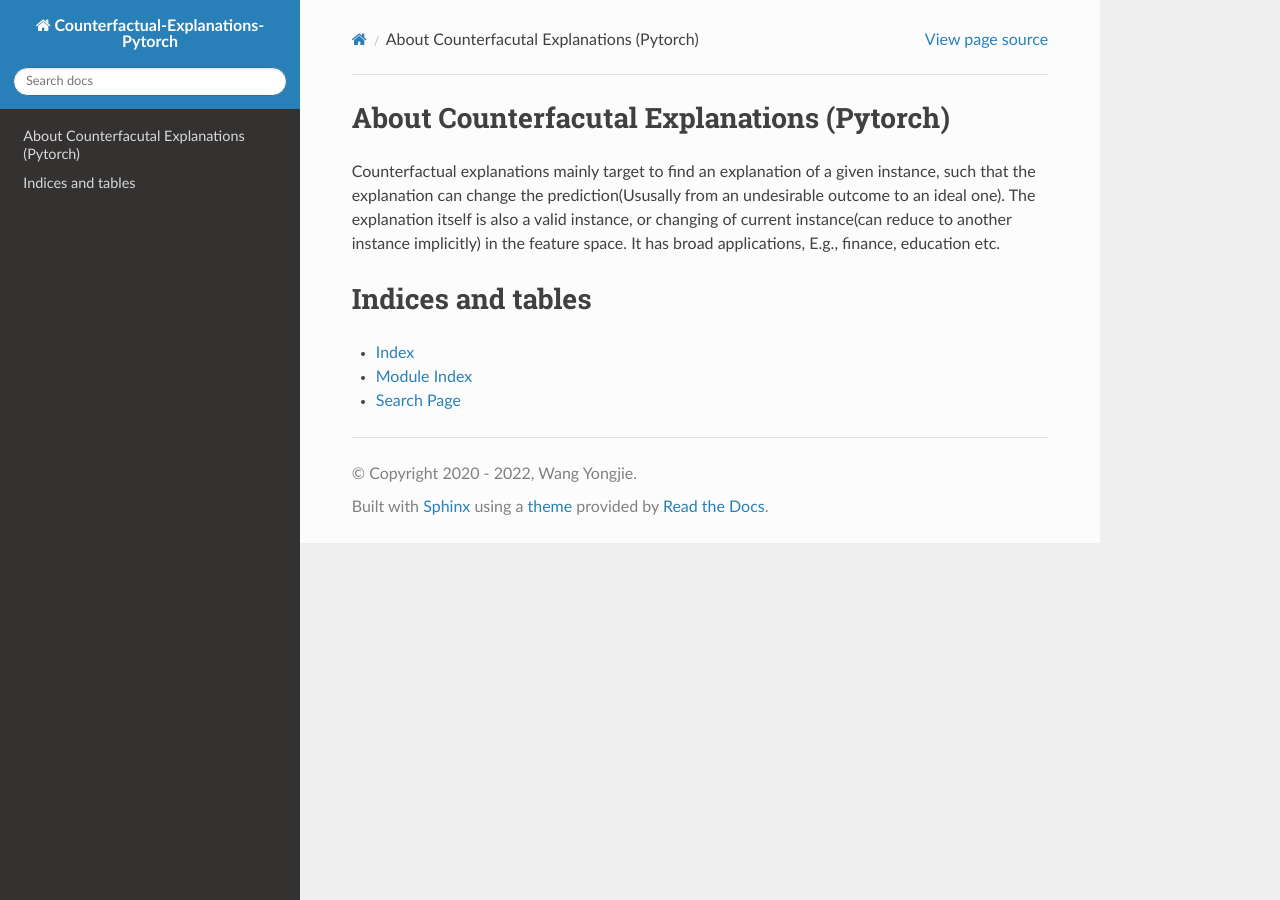
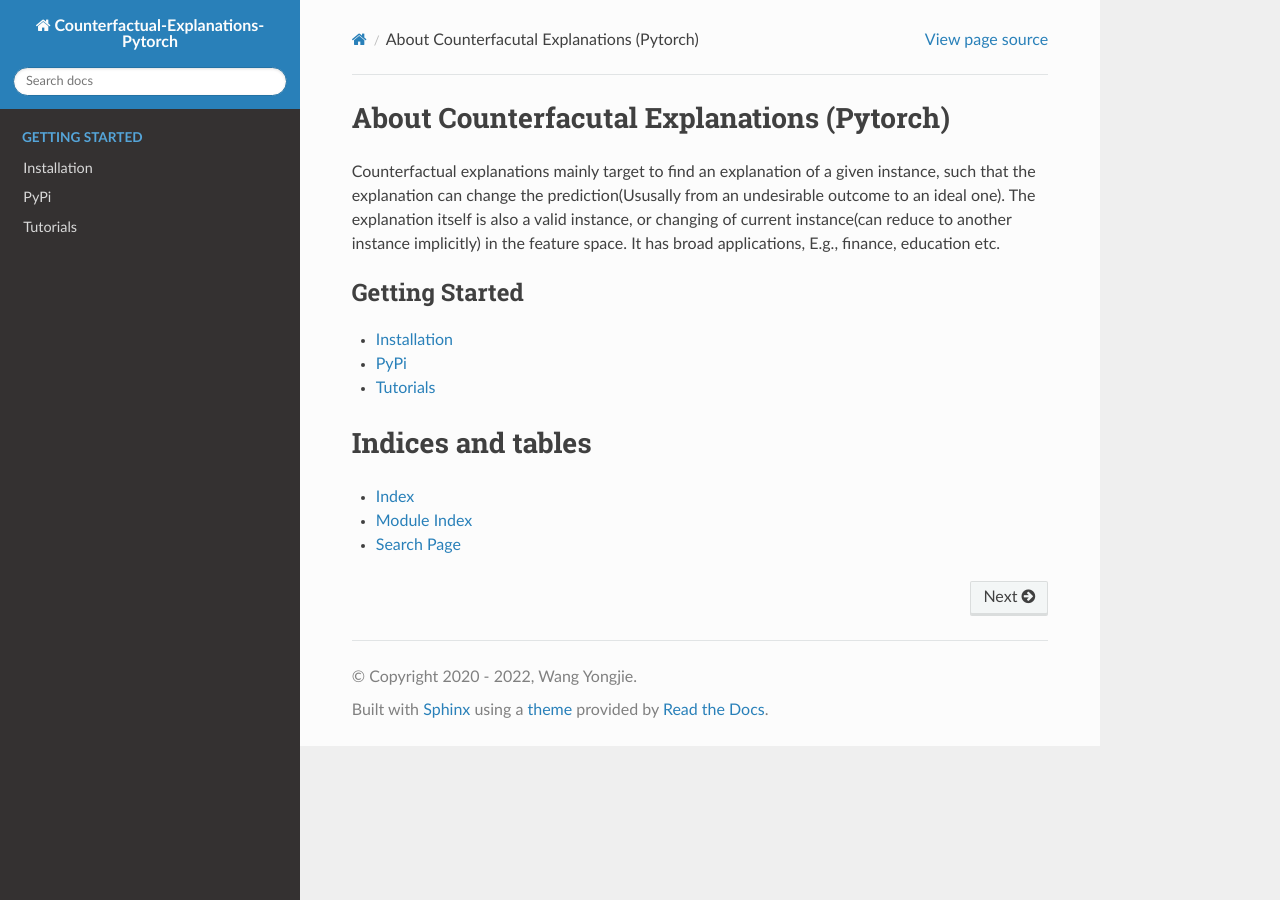
Before and after one commit to wangyongjie-ntu/CFAI, a Sphinx documentation site: the page built from docs/index.rst, in a window 1280 px wide. Built offline with Sphinx 7.4.7 and the Read the Docs theme 2.0.0, drawn with Linux system fonts in a browser that asks for light colours.

Commit message:
index.rst

```diff
--- a/docs/index.rst
+++ b/docs/index.rst
@@ -5,7 +5,11 @@
 
 .. toctree::
     :maxdepth: 2
-    :caption: User Guide
+    :caption: Getting Started
+
+    Installation
+    Tutorials
+
 
 Indices and tables
 ==================
```
